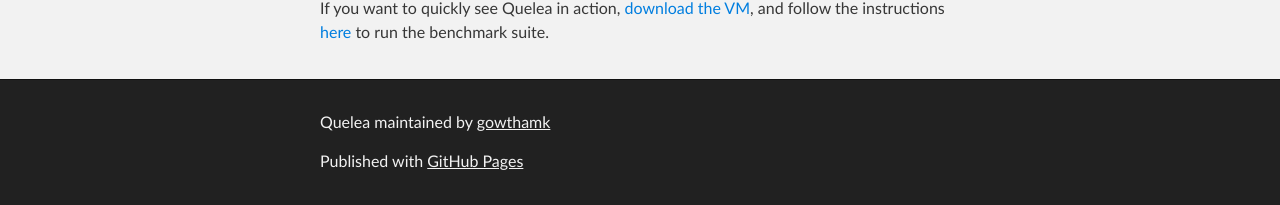
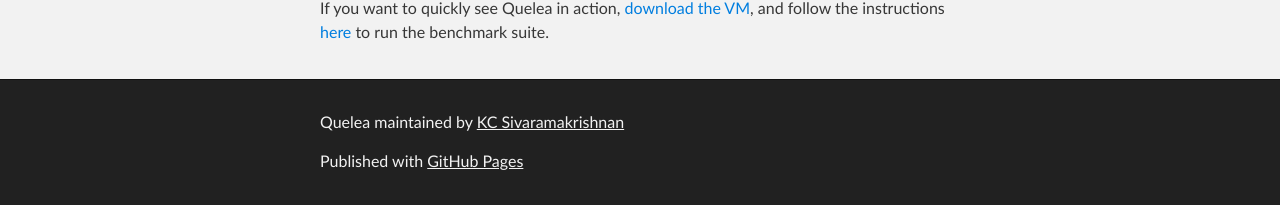
Before and after one commit to kayceesrk/Quelea, a Jekyll site: the page built from _posts/2015-02-08-index.markdown, in a window 1280 px wide. Shown: the part 832-1037 px from the top of the page. Built offline with Jekyll 4.4.1, drawn with Linux system fonts in a browser that asks for light colours.

Commit message:
Proper credits

```diff
--- a/_layouts/default.html
+++ b/_layouts/default.html
@@ -38,7 +38,8 @@
     <!-- FOOTER  -->
     <div id="footer_wrap" class="outer">
       <footer class="inner">
-        <p class="copyright">Quelea maintained by <a href="https://github.com/gowthamk">gowthamk</a></p>
+        <p class="copyright">Quelea maintained by <a
+        href="https://github.com/kayceesrk">KC Sivaramakrishnan</a></p>
         <p>Published with <a href="http://pages.github.com">GitHub Pages</a></p>
       </footer>
     </div>
```
